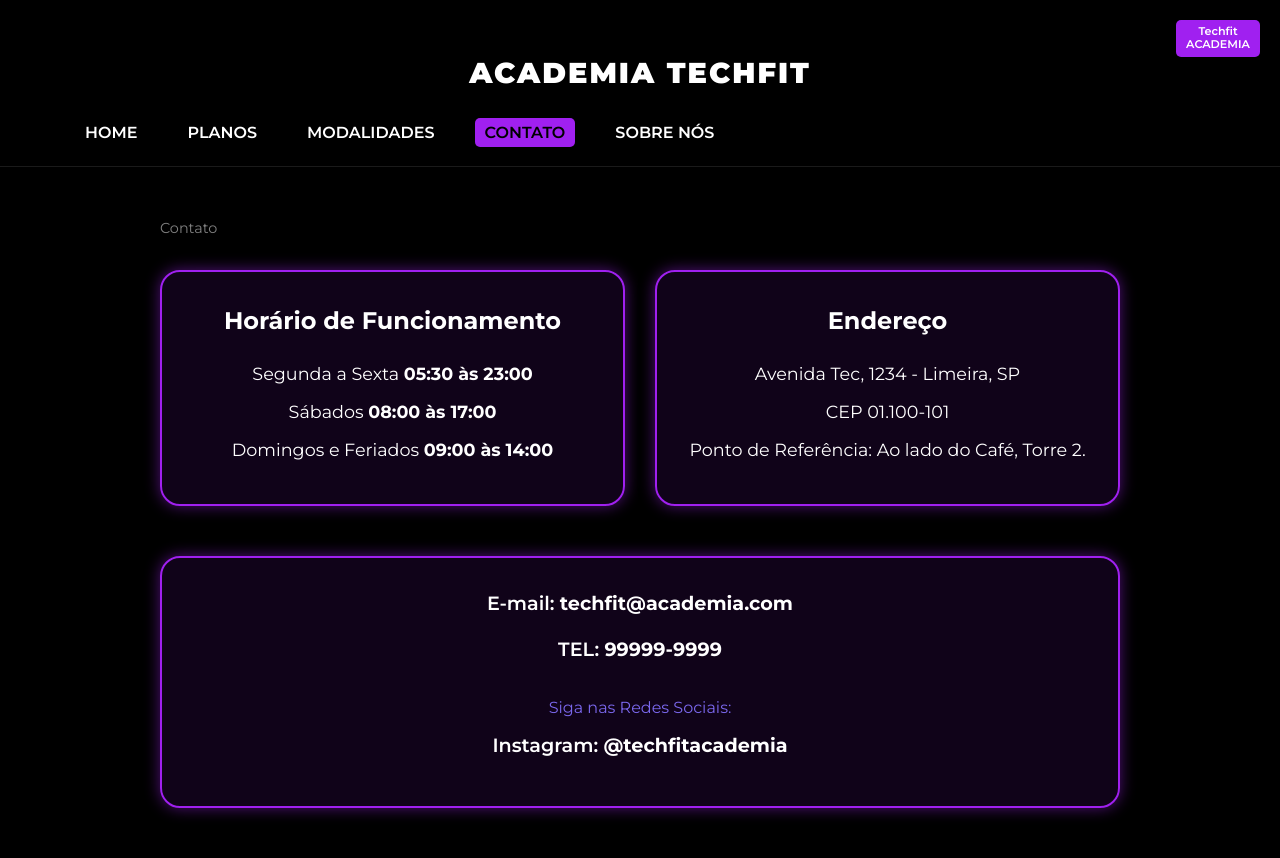
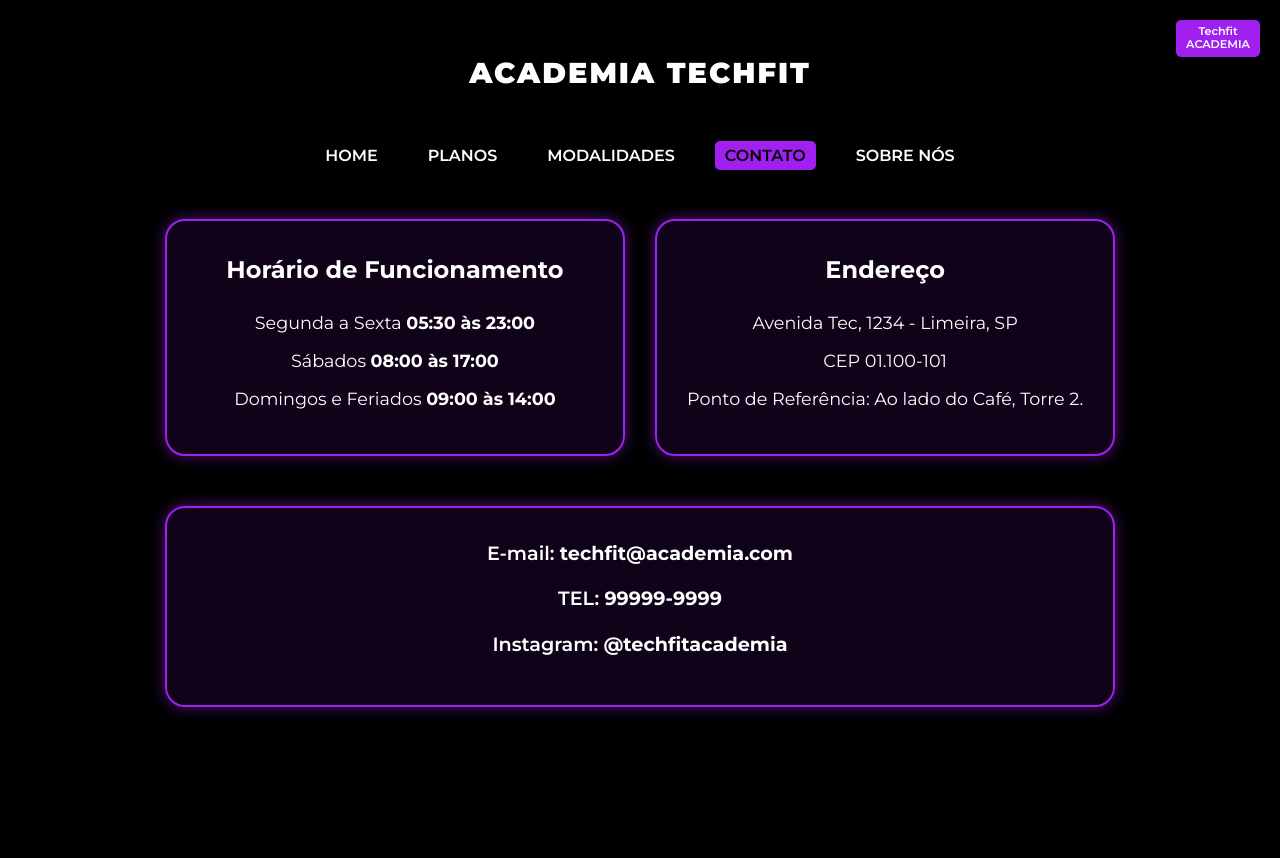
Before and after one commit to bzsantosd/PROJETOS---BRUNO, a PHP site: page /contato.html in a window 1280 px wide. After the commit the page ends 716 px from the top, so only its background shows below. Run offline with PHP 8.4, Linux system fonts and the light colour scheme.

Commit message:
Atualização

```diff
--- a/PGINICIAL/contato.css
+++ b/PGINICIAL/contato.css
@@ -19,14 +19,20 @@ body {
     background-color: var(--background-color);
     color: var(--text-color);
     line-height: 1.6;
+
+    /* --- ADICIONADO PARA CENTRALIZAÇÃO VERTICAL --- */
+    min-height: 100vh; /* Garante que o body ocupe toda a altura da viewport */
+    display: flex;
+    flex-direction: column; /* Organiza os filhos (header e main) em coluna */
+    align-items: center; /* Centraliza horizontalmente (navbar e main) */
+    justify-content: center; /* Centraliza verticalmente o conteúdo (se houver espaço) */
+    /* ------------------------------------------------ */
 }
 
-/* --- Cabeçalho (Navbar) --- */
-.navbar {
-    background-color: var(--background-color);
-    padding: 20px 0;
-    border-bottom: 1px solid rgba(255, 255, 255, 0.1);
-}
+/* O restante do CSS que você forneceu para a navegação: */
+/* ... */
+
+
 
 .header-content {
     display: flex;
--- a/PGINICIAL/contato.html
+++ b/PGINICIAL/contato.html
@@ -27,7 +27,7 @@
     </header>
 
     <main class="contact-section">
-        <p class="page-context">Contato</p>
+
         <div class="contact-grid">
 
             <div class="info-box hours-box">
@@ -47,7 +47,7 @@
             <div class="info-box social-box">
                 <p class="contact-detail">E-mail: <strong>techfit@academia.com</strong></p>
                 <p class="contact-detail">TEL: <strong>99999-9999</strong></p>
-                <p class="social-text">Siga nas Redes Sociais:</p>
+
                 <p class="social-handle">Instagram: <strong>@techfitacademia</strong></p>
             </div>
 
--- a/PGINICIAL/sobrenos.css
+++ b/PGINICIAL/sobrenos.css
@@ -1,7 +1,7 @@
 /* Variáveis de Cores */
 :root {
     --color-black: #000000;
-    --color-purple-bright: #5d0f99; /* Roxo brilhante para detalhes */
+    --color-purple-bright:#A020F0; /* Roxo brilhante para detalhes */
     --color-white: #ffffff;
     --color-menu-bg: rgba(0, 0, 0, 0.7); /* Fundo escuro levemente transparente para o menu */
 }
@@ -125,7 +125,7 @@ body {
     border-radius: 20px; /* Cantos arredondados */
     padding: 40px 60px;
     max-width: 800px;
-    box-shadow: 0 0 20px rgba(147, 0, 255, 0.7); /* Sombra roxa para o efeito "neon" */
+    box-shadow: 0 0 20px #A020F0(147, 0, 255, 0.7); /* Sombra roxa para o efeito "neon" */
     line-height: 1.6;
     font-size: 1.1em;
 }
```
